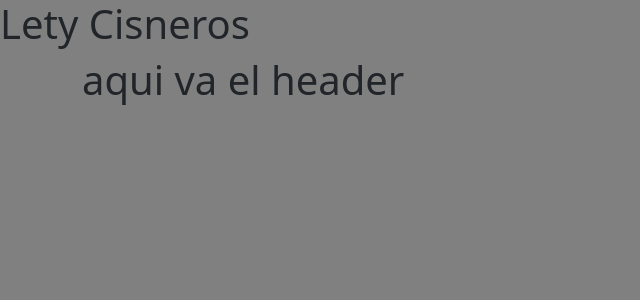
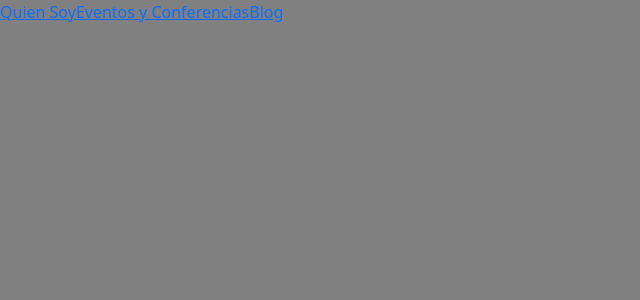
Before and after one commit to Jair-Academlo/lety_cisneros, a React (Vite) app: page / in a window 1280 px wide. Shown: the top 300 px of the page, without its empty margins (0-640 px from the left). Built offline with nearby package versions, Linux system fonts and the light colour scheme.

Commit message:
update changes

```diff
--- a/package.json
+++ b/package.json
@@ -12,7 +12,8 @@
   "dependencies": {
     "react": "^18.2.0",
     "react-bootstrap": "^2.9.1",
-    "react-dom": "^18.2.0"
+    "react-dom": "^18.2.0",
+    "react-router-dom": "^6.20.1"
   },
   "devDependencies": {
     "@types/react": "^18.2.37",
--- a/src/App.jsx
+++ b/src/App.jsx
@@ -1,12 +1,16 @@
 import './App.css';
 import Header from './components/header/Header';
+import { HashRouter, Routes, Route } from 'react-router-dom';
 
 const App = () => {
 	return (
-		<div>
-			<h1>Lety Cisneros</h1>
-			<Header />
-		</div>
+		<>
+			<HashRouter>
+				<Routes>
+					<Route path='/' element={<Header />} />
+				</Routes>
+			</HashRouter>
+		</>
 	);
 };
 
--- a/src/components/header/Header.jsx
+++ b/src/components/header/Header.jsx
@@ -1,12 +1,14 @@
-import { Container } from 'react-bootstrap';
 import './header.css';
+import { Link } from 'react-router-dom';
 
 const Header = () => {
 	return (
 		<>
-			<Container>
-				<h1>aqui va el header</h1>
-			</Container>
+			<section>
+				<Link>Quien Soy</Link>
+				<Link>Eventos y Conferencias</Link>
+				<Link>Blog</Link>
+			</section>
 		</>
 	);
 };
```
Also changed, not shown: 1 other file (tests, documents, lock files or other folders).
